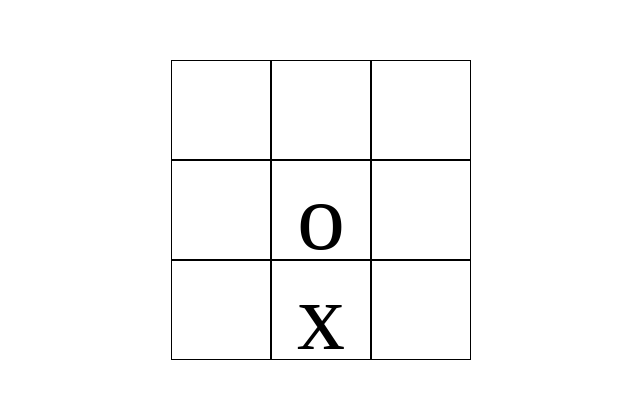
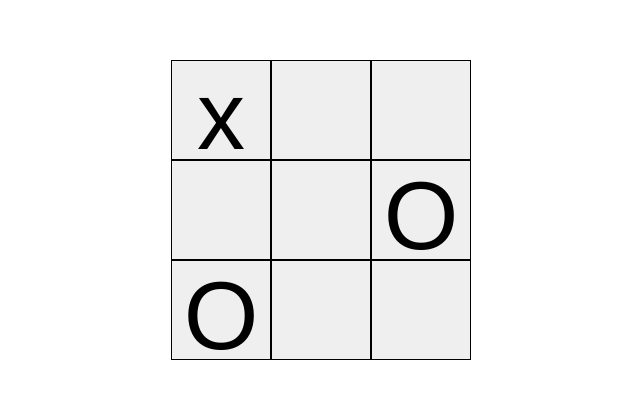
Before and after one commit to luckie10/odin-tic-tac-toe, a website: page index.html in a window 1280 px wide. Shown: the part 190-588 px from the top of the page, without its empty margins (319-959 px from the left). Drawn offline with Linux system fonts and the light colour scheme.

Commit message:
Add function to display the gameboard array

```diff
--- a/index.html
+++ b/index.html
@@ -10,15 +10,15 @@
   </head>
   <body>
 		<div class="game-container">
-			<div class="cell"></div>
-			<div class="cell"></div>
-			<div class="cell"></div>
-			<div class="cell"></div>
-			<div class="cell">o</div>
-			<div class="cell"></div>
-			<div class="cell"></div>
-			<div class="cell">x</div>
-			<div class="cell"></div>
+			<button class="cell"></button>
+			<button class="cell"></button>
+			<button class="cell"></button>
+			<button class="cell"></button>
+			<button class="cell"></button>
+			<button class="cell"></button>
+			<button class="cell"></button>
+			<button class="cell"></button>
+			<button class="cell"></button>
 		</div>
 	</body>
 </html>
--- a/script.js
+++ b/script.js
@@ -0,0 +1,58 @@
+const Properties = (_properties = {}) => ({
+  set: (name, value) => {
+    _properties[name] = value;
+  },
+
+  get: (name) => _properties[name],
+});
+
+const Player = (playerName, playerSymbol) => {
+  console.log();
+
+  return {
+    ...Properties({ playerName, playerSymbol }),
+  };
+};
+
+const Gameboard = (() => {
+  // const board = new Array(9);
+  const board = [
+    'x',
+    undefined,
+    undefined,
+    undefined,
+    undefined,
+    'O',
+    'O',
+    undefined,
+    undefined,
+  ];
+
+  return {
+    ...Properties({ board }),
+  };
+})();
+
+const DisplayController = (() => {
+  const cells = document.querySelectorAll('button.cell');
+
+  const clear = () => {
+    cells.forEach((cell) => {
+      cell.textContent = '';
+    });
+  };
+
+  const render = () => {
+    clear();
+
+    const board = Gameboard.get('board');
+
+    cells.forEach((cell, index) => {
+      cell.textContent = board[index];
+    });
+  };
+
+  render();
+
+  return {};
+})();
```
